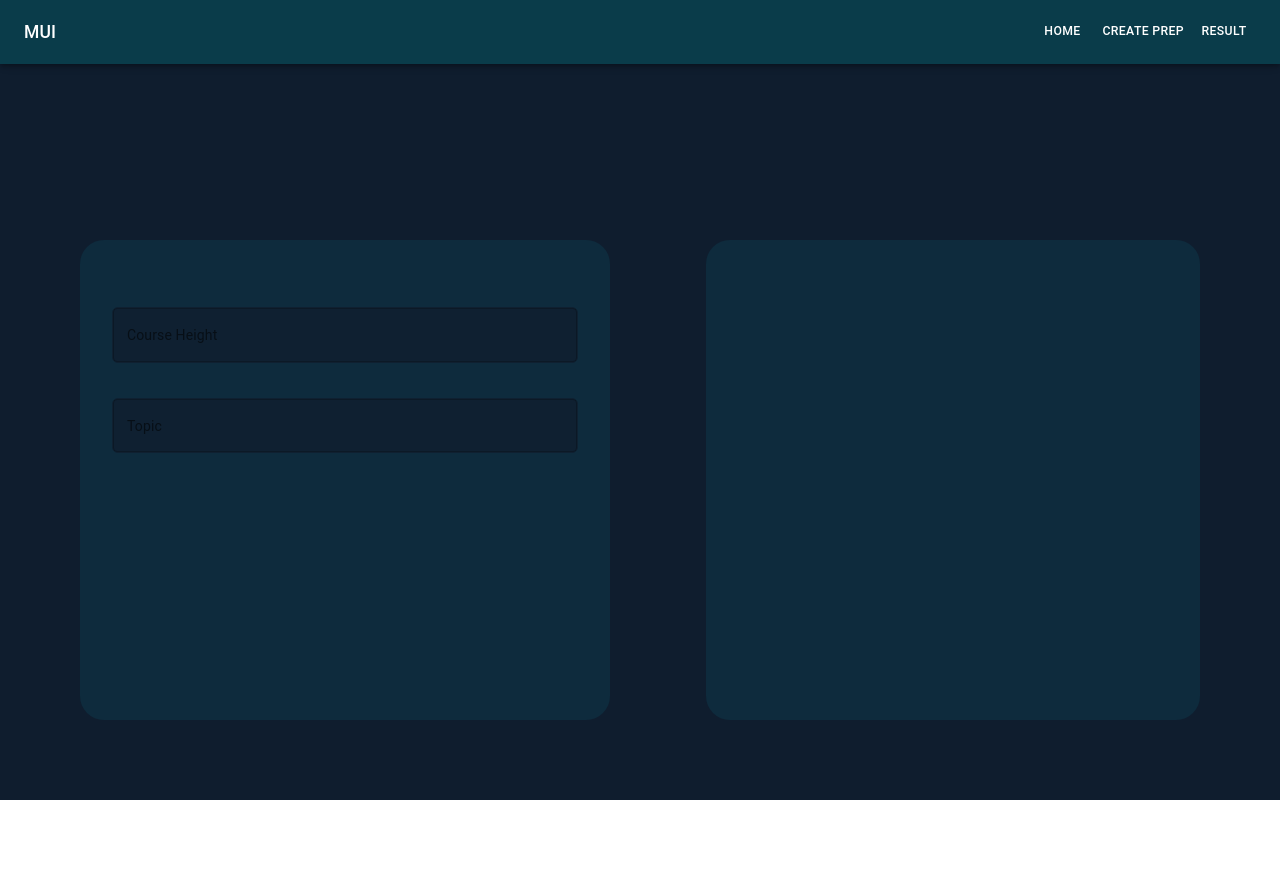
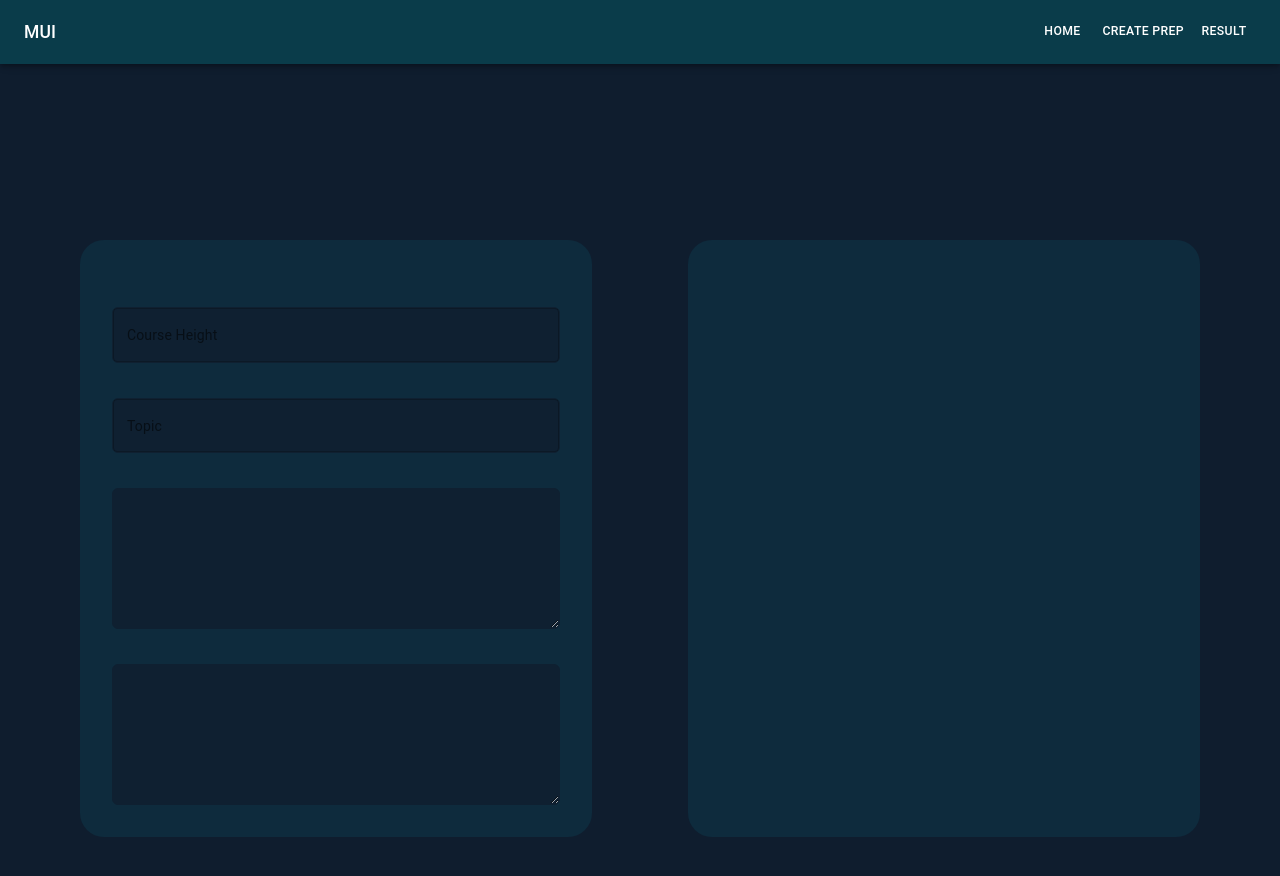
Before and after one commit to martinyis/PrepAi, a React (Create React App) app in the folder client/: page /create in a window 1280 px wide. Shown: the top 876 px of the page. Before the commit the page ends 800 px from the top, so only its background shows below. Built offline with nearby package versions, Linux system fonts and the light colour scheme.

Commit message:
Change InfoPanel component

```diff
--- /dev/null
+++ b/client/src/modules/InfoPanel.jsx
@@ -0,0 +1,139 @@
+import React from "react";
+import { Typography } from "@material-ui/core";
+import { Box } from "@mui/system";
+import { useState } from "react";
+import { useTheme } from "@material-ui/core/styles";
+import { TextField, TextareaAutosize } from "@material-ui/core";
+const InfoPanel = () => {
+  const theme = useTheme();
+  const [courseHeight, setCourseHeight] = useState("");
+  const [topic, setTopic] = useState("");
+  const [description, setDescription] = useState("");
+  const [requirements, setRequirements] = useState("");
+  const handleCourseHeightChange = (event) => {
+    setCourseHeight(event.target.value);
+  };
+  const handleTopicChange = (event) => {
+    setTopic(event.target.value);
+  };
+
+  const handleDescriptionChange = (event) => {
+    setDescription(event.target.value);
+  };
+  const handleRequirementsChange = (event) => {
+    setRequirements(event.target.value);
+  };
+  return (
+    <>
+      <Box
+        className="info_panels-panel"
+        sx={{
+          backgroundColor: theme.palette.background.paper,
+          width: "100%",
+          borderRadius: 6,
+          padding: theme.spacing(0.5),
+          display: "flex",
+          flexDirection: "column",
+          height: "100%",
+        }}
+      >
+        <form>
+          <Box
+            sx={{
+              paddingBottom: theme.spacing(0),
+              display: "flex",
+              flexDirection: "column",
+            }}
+          >
+            <TextField
+              fullWidth
+              variant="outlined"
+              id="course-height-input"
+              label="Course Height"
+              value={courseHeight}
+              onChange={handleCourseHeightChange}
+              style={{
+                backgroundColor: "#0f2031",
+                borderRadius: 6,
+                marginTop: 35,
+                border: "1px solid #0f2031",
+                transition:
+                  "border-color 0.3s ease-in-out, border-radius 0.3s ease-in-out",
+                "&:hover": {
+                  borderColor: "#0f2031",
+                  borderRadius: 10,
+                },
+              }}
+            />
+            <TextField
+              fullWidth
+              variant="outlined"
+              id="topic-input"
+              label="Topic"
+              value={topic}
+              onChange={handleTopicChange}
+              style={{
+                backgroundColor: "#0f2031",
+                borderRadius: 6,
+                marginTop: 35,
+                border: "1px solid #0f2031",
+                transition:
+                  "border-color 0.3s ease-in-out, border-radius 0.3s ease-in-out",
+                "&:hover": {
+                  borderColor: "#0f2031",
+                  borderRadius: 10,
+                },
+              }}
+            />
+            <TextareaAutosize
+              fullWidth
+              minRows={9}
+              maxRows={9}
+              variant="outlined"
+              id="description-input"
+              label="Description"
+              value={description}
+              onChange={handleDescriptionChange}
+              style={{
+                backgroundColor: "#0f2031",
+                borderRadius: 6,
+                marginTop: 35,
+                border: "1px solid #0f2031",
+                transition:
+                  "border-color 0.3s ease-in-out, border-radius 0.3s ease-in-out",
+                "&:hover": {
+                  borderColor: "#0f2031",
+                  borderRadius: 10,
+                },
+              }}
+            />
+            <TextareaAutosize
+              fullWidth
+              minRows={9}
+              maxRows={9}
+              variant="outlined"
+              id="requirements-input"
+              label="Requirements"
+              value={requirements}
+              onChange={handleRequirementsChange}
+              style={{
+                backgroundColor: "#0f2031",
+                borderRadius: 6,
+                marginTop: 35,
+                border: "1px solid #0f2031",
+                transition:
+                  "border-color 0.3s ease-in-out, border-radius 0.3s ease-in-out",
+                "&:hover": {
+                  borderColor: "#0f2031",
+                  borderRadius: 10,
+                },
+              }}
+            />
+          </Box>
+        </form>
+      </Box>
+    </>
+  );
+};
+
+export default InfoPanel;
--- /dev/null
+++ b/client/src/modules/SettingsPanel.jsx
@@ -0,0 +1,25 @@
+import React from "react";
+import { Typography } from "@material-ui/core";
+import { Box } from "@mui/system";
+import { useState } from "react";
+import { useTheme } from "@material-ui/core/styles";
+import { TextField } from "@material-ui/core";
+
+const SettingsPanel = () => {
+  const theme = useTheme();
+  return (
+    <>
+      <Box
+        className="info_panels-panel"
+        sx={{
+          backgroundColor: theme.palette.background.paper,
+          width: "100%",
+          borderRadius: 6,
+          padding: theme.spacing(0.5),
+        }}
+      ></Box>
+    </>
+  );
+};
+
+export default SettingsPanel;
--- a/client/src/pages/CreatePrep.jsx
+++ b/client/src/pages/CreatePrep.jsx
@@ -3,57 +3,47 @@ import { Box } from "@mui/system";
 import { useState } from "react";
 import { useTheme } from "@material-ui/core/styles";
 import { TextField } from "@material-ui/core";
-import { styles } from "./createpageStyle.js";
+import InfoPanel from "../modules/InfoPanel";
+import SettingsPanel from "../modules/SettingsPanel";
 
 const CreatePrep = () => {
   const theme = useTheme();
-  const [courseHeight, setCourseHeight] = useState("");
-  const [topic, setTopic] = useState("");
-
-  const handleCourseHeightChange = (event) => {
-    setCourseHeight(event.target.value);
-  };
-
-  const handleTopicChange = (event) => {
-    setTopic(event.target.value);
-  };
-
   return (
     <div>
-      <Box sx={styles.root}>
-        <Box className="info__panels" sx={styles.infoPanels}>
-          <Box className="info_panels-panel" sx={styles.infoPanel}>
-            <form>
-              <Box sx={{ paddingBottom: theme.spacing(0) }}>
-                <TextField
-                  fullWidth
-                  variant="outlined"
-                  id="course-height-input"
-                  label="Course Height"
-                  value={courseHeight}
-                  onChange={handleCourseHeightChange}
-                  style={styles.panelInput}
-                />
-                <TextField
-                  fullWidth
-                  variant="outlined"
-                  id="topic-input"
-                  label="Topic"
-                  value={topic}
-                  onChange={handleTopicChange}
-                  style={styles.panelInput}
-                />
-              </Box>
-            </form>
-          </Box>
-          <Box
-            className="info_panels-panel"
-            sx={{
-              backgroundColor: theme.palette.background.paper,
-              width: "100%",
-              borderRadius: 6,
-            }}
-          ></Box>
+      <Box
+        sx={{
+          paddingTop: 30,
+          paddingBottom: 50,
+          backgroundColor: theme.palette.background.default,
+          height: "100%",
+        }}
+      >
+        <Box
+          className="info__panels"
+          sx={{
+            px: {
+              xs: 5,
+              sm: 10,
+              md: 10,
+            },
+            display: "flex",
+            gap: {
+              xs: theme.spacing(0.5), // set gap to 2 for screen sizes below sm
+              md: theme.spacing(1.5),
+              sm: theme.spacing(1), // set gap to 4 for screen sizes sm and up
+            },
+            width: "100%",
+            justifyContent: "center",
+            height: "100%",
+            flexDirection: {
+              xs: "column", // set flex-direction to column for screen sizes below sm
+              sm: "row",
+              md: "row",
+            },
+          }}
+        >
+          <InfoPanel />
+          <SettingsPanel />
         </Box>
       </Box>
     </div>
--- a/client/src/pages/createpageStyle.js
+++ /dev/null
@@ -1,43 +0,0 @@
-import theme from "../theme";
-
-export const styles = {
-  root: {
-    paddingTop: 30,
-    paddingBottom: 10,
-    backgroundColor: theme.palette.background.default,
-    height: "100vh",
-  },
-  infoPanels: {
-    px: {
-      xs: 5,
-      sm: 10,
-      md: 10,
-    },
-    display: "flex",
-    gap: {
-      xs: theme.spacing(0.5), // set gap to 2 for screen sizes below sm
-      md: theme.spacing(1.5),
-      sm: theme.spacing(1), // set gap to 4 for screen sizes sm and up
-    },
-    width: "100%",
-    justifyContent: "center",
-    height: "100%",
-  },
-  infoPanel: {
-    backgroundColor: theme.palette.background.paper,
-    width: "100%",
-    borderRadius: 6,
-    padding: theme.spacing(0.5),
-  },
-  panelInput: {
-    backgroundColor: "#0f2031",
-    borderRadius: 6,
-    marginTop: 35,
-    border: "1px solid #0f2031",
-    transition: "border-color 0.3s ease-in-out, border-radius 0.3s ease-in-out",
-    "&:hover": {
-      borderColor: "#0f2031",
-      borderRadius: 10,
-    },
-  },
-};
```
